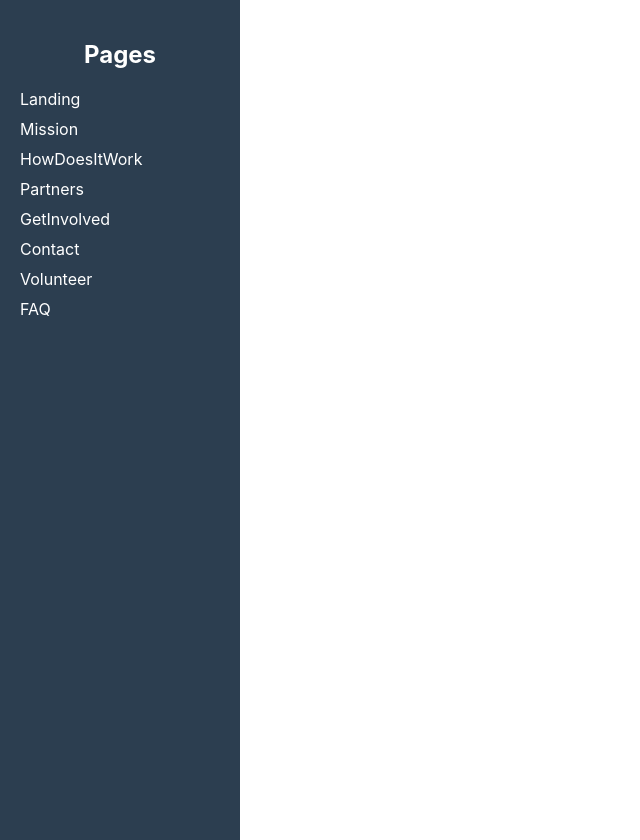
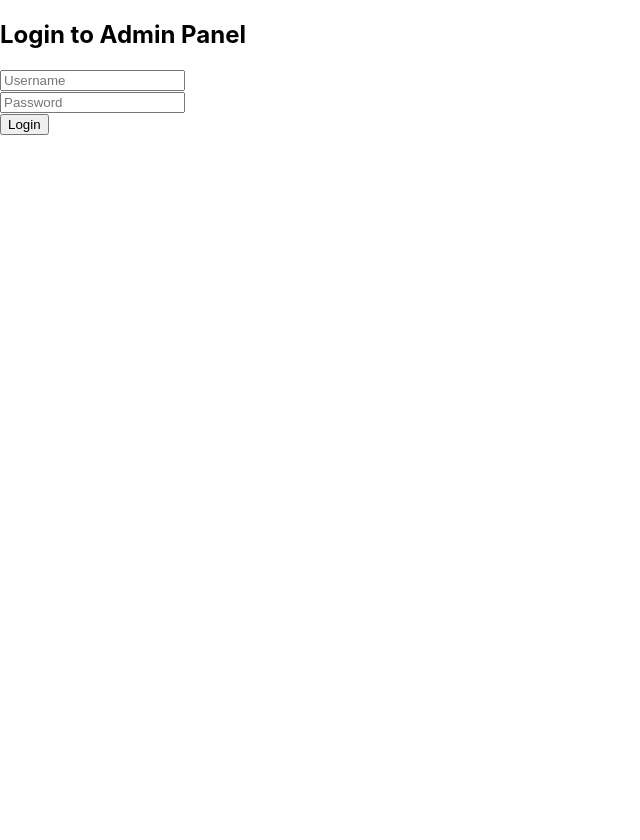
Before and after one commit to ElmiraHR/Nova-Nit, a React (Create React App) app in the folder adminpanel/: page /login in a window 1280 px wide. Shown: the whole page, without its empty margins (0-640 px from the left). After the commit the page ends 800 px from the top, so only its background shows below. Built offline with nearby package versions, Linux system fonts and the light colour scheme.

Commit message:
Added login&logout in adminpanel

```diff
--- a/adminpanel/src/App.tsx
+++ b/adminpanel/src/App.tsx
@@ -1,11 +1,22 @@
 import React from 'react';
-import { BrowserRouter as Router } from 'react-router-dom';
+import { BrowserRouter as Router, Routes, Route, Navigate } from 'react-router-dom';
+import Login from './pages/Login';
 import AdminPanel from './components/AdminPanel/AdminPanel';
 
 const App = () => {
+  const isAuthenticated = localStorage.getItem('isLoggedIn') === 'true';
+
   return (
-    <Router>
-      <AdminPanel />
+    <Router> {/* ✅ Это единственный Router */}
+      <Routes>
+        <Route path="/" element={<Navigate to="/login" />} />
+        <Route path="/login" element={<Login />} />
+        <Route
+          path="/adminpanel/*"
+          element={isAuthenticated ? <AdminPanel /> : <Navigate to="/login" />}
+        />
+        <Route path="*" element={<h2>404 - Page Not Found</h2>} />
+      </Routes>
     </Router>
   );
 };
--- a/adminpanel/src/components/AdminPanel/AdminPanel.tsx
+++ b/adminpanel/src/components/AdminPanel/AdminPanel.tsx
@@ -1,17 +1,16 @@
 import React from 'react';
-import { Routes, Route, BrowserRouter as Router } from 'react-router-dom';
-import Sidebar from '../Sidebar/Sidebar';  // Ваш компонент сайдбара
-import PageEditor from '../PageEditor/PageEditor';  // Страница для редактирования
-import styles from './AdminPanel.module.css';  // Стили для панели
+import { Routes, Route } from 'react-router-dom';
+import Sidebar from '../Sidebar/Sidebar';
+import PageEditor from '../PageEditor/PageEditor';
+import styles from './AdminPanel.module.css';
 
 const AdminPanel = () => {
   return (
     <div className={styles.adminPanel}>
-      <Sidebar />  {/* Сайдбар слева */}
+      <Sidebar />
       <div className={styles.mainContent}>
         <Routes>
-          {/* Динамический путь для редактирования страниц */}
-          <Route path="/adminpanel/:page" element={<PageEditor />} />
+          <Route path=":page" element={<PageEditor />} />
         </Routes>
       </div>
     </div>
--- a/adminpanel/src/components/Sidebar/Sidebar.module.css
+++ b/adminpanel/src/components/Sidebar/Sidebar.module.css
@@ -29,3 +29,17 @@
     font-weight: bold;
     color: #3498db;
   }
+  .logoutButton {
+    margin-top: 20px;
+    padding: 10px 15px;
+    width: 100%;
+    background-color: #ff4d4f;
+    color: white;
+    border: none;
+    border-radius: 5px;
+    cursor: pointer;
+  }
+
+  .logoutButton:hover {
+    background-color: #d9363e;
+  }
--- a/adminpanel/src/components/Sidebar/Sidebar.tsx
+++ b/adminpanel/src/components/Sidebar/Sidebar.tsx
@@ -1,9 +1,17 @@
 import React from 'react';
-import { NavLink } from 'react-router-dom';
+import { NavLink, useNavigate } from 'react-router-dom';
 import styles from './Sidebar.module.css';
 
 const Sidebar = () => {
+  const navigate = useNavigate();
+
   const pages = ['Landing', 'Mission', 'HowDoesItWork', 'Partners', 'GetInvolved', 'Contact', 'Volunteer', 'FAQ'];
+
+  // ✅ Функция для логаута
+  const handleLogout = () => {
+    localStorage.removeItem('isLoggedIn'); // Удаляем токен авторизации
+    navigate('/login'); // Перенаправляем на страницу логина
+  };
 
   return (
     <div className={styles.sidebar}>
@@ -20,6 +28,11 @@ const Sidebar = () => {
           </li>
         ))}
       </ul>
+
+      {/* ✅ Кнопка логаута */}
+      <button className={styles.logoutButton} onClick={handleLogout}>
+        Logout
+      </button>
     </div>
   );
 };
--- a/adminpanel/src/pages/Login.tsx
+++ b/adminpanel/src/pages/Login.tsx
@@ -1,6 +1,6 @@
+import React, { useState } from 'react';
 import axios from 'axios';
 import { useNavigate } from 'react-router-dom';
-import React, { useState } from 'react';
 
 interface LoginResponse {
   status: 'success' | 'error';
@@ -17,23 +17,26 @@ const Login = () => {
     e.preventDefault();
 
     try {
+      // ✅ Отправляем запрос на логин
       const response = await axios.post<LoginResponse>('http://localhost:8080/api/login', {
         username,
         password,
       });
 
-      if (response.data.status === 'success') {
+      const data = response.data;
+
+      if (data.status === 'success') {
+        // ✅ Сохраняем статус логина
+        localStorage.setItem('isLoggedIn', 'true');
+
+        // ✅ Перенаправление в админпанель
         navigate('/adminpanel');
       } else {
-        setError(response.data.message || 'Invalid credentials');
+        setError(data.message || 'Invalid credentials');
       }
-    } catch (err: unknown) {
-      // ✅ Обход без isAxiosError
-      if (err && typeof err === 'object' && 'response' in err) {
-        const axiosError = err as { response?: { data?: { message?: string } } };
-        setError(axiosError.response?.data?.message || 'Server error');
-      } else if (err instanceof Error) {
-        setError(err.message);
+    } catch (err: any) {
+      if (err?.response) {
+        setError(err.response.data?.message || 'Server error');
       } else {
         setError('Unexpected error');
       }
```
